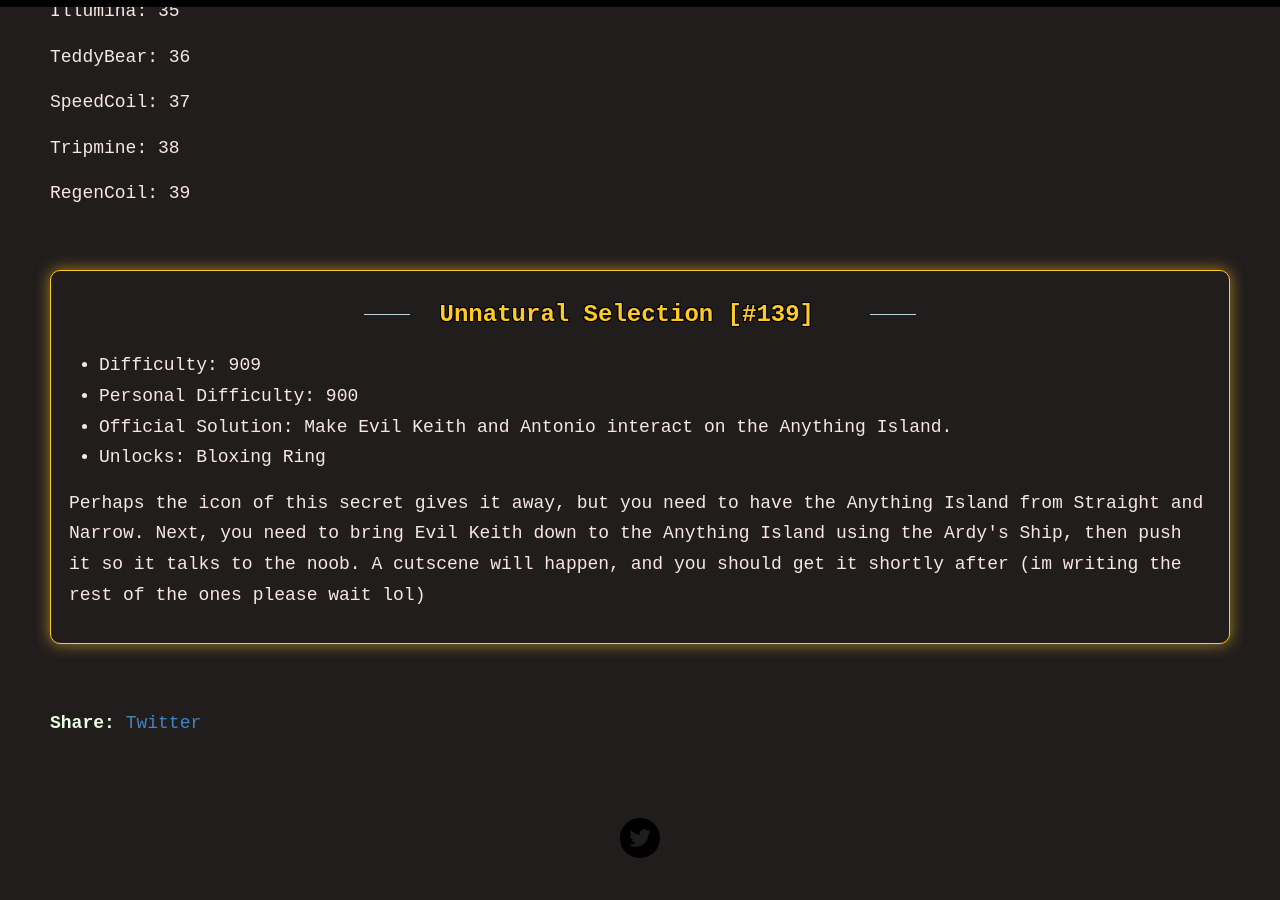
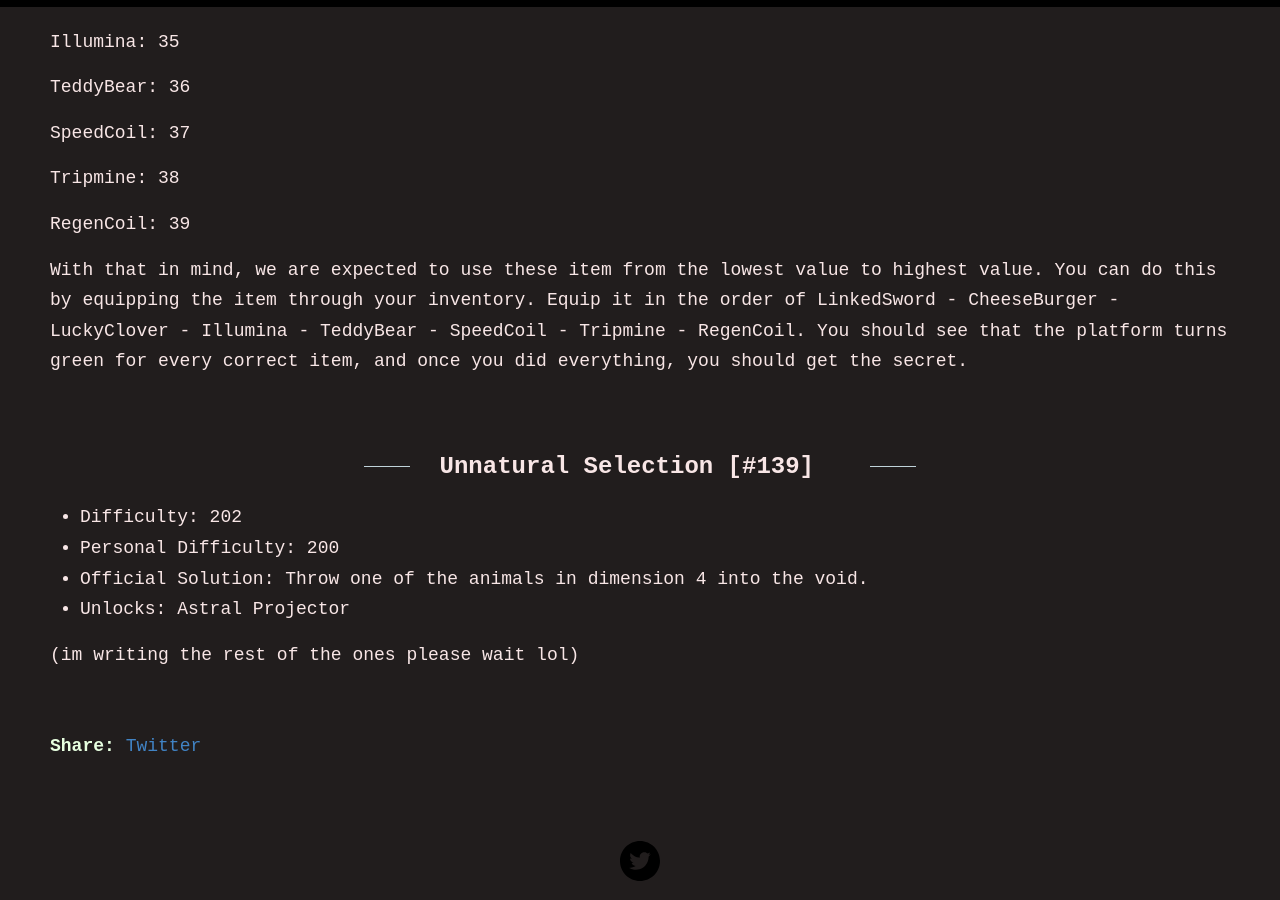
Before and after one commit to pwoofy/pwoofy.github.io, a Jekyll site: the page built from _guides/secretuniverse.md, in a window 1280 px wide and 900 px high, scrolled down 148440 px. Built offline with Jekyll 4.4.1, drawn with Linux system fonts in a browser that asks for light colours; some of the changed text lies outside the part shown.

```diff
--- a/_guides/secretuniverse.md
+++ b/_guides/secretuniverse.md
@@ -3399,7 +3399,7 @@
 
 ![oh](/images/secretuniverse/ocd.png)
 
-<p>First of all, you might notice the two darker colored bricks inside of the red box. Make sure to position both of your legs so they fit in perfectly. Absurd as it may seem, the red box and the white outline at the top is supposed to represent your taskbar. Since the red box is small, you are supposed to make your window as small as it can get, and then align your cursor so that it is at the center of the crosshair.</p>
+<p>First of all, you might notice the two darker colored bricks inside of the red box.  And also, unequip your items. It is important for later. Make sure to position both of your legs so they fit in perfectly. Absurd as it may seem, the red box and the white outline at the top is supposed to represent your taskbar. Since the red box is small, you are supposed to make your window as small as it can get, and then align your cursor so that it is at the center of the crosshair.</p>
 
 ![oh](/images/secretuniverse/canva.png)
 
@@ -3408,6 +3408,7 @@
 ![oh](/images/secretuniverse/wuh.png)
 
 <p>You can see that the GUIObject in view of Teddy Bear is 36. You can repeat this with everything else. You get the following values:</p>
+
 <p>LinkedSword: 32</p>
 <p>CheeseBurger: 33</p>
 <p>LuckyClover: 34</p>
@@ -3416,17 +3417,19 @@
 <p>SpeedCoil: 37</p>
 <p>Tripmine: 38</p>
 <p>RegenCoil: 39</p>
+
+<p>With that in mind, we are expected to use these item from the lowest value to highest value. You can do this by equipping the item through your inventory. Equip it in the order of LinkedSword - CheeseBurger - LuckyClover - Illumina - TeddyBear - SpeedCoil - Tripmine - RegenCoil. You should see that the platform turns green for every correct item, and once you did everything, you should get the secret.</p>
 </div>
 <br>
 
 <div class="puzzle-entry" markdown="1">
 <h2>Unnatural Selection [#139]</h2>
 <ul>
-<li>Difficulty: 909</li>
-<li>Personal Difficulty: 900</li>
-<li>Official Solution: Make Evil Keith and Antonio interact on the Anything Island.</li>
-<li>Unlocks: Bloxing Ring</li>
-</ul>
-<p>Perhaps the icon of this secret gives it away, but you need to have the Anything Island from Straight and Narrow. Next, you need to bring Evil Keith down to the Anything Island using the Ardy's Ship, then push it so it talks to the noob. A cutscene will happen, and you should get it shortly after (im writing the rest of the ones please wait lol)</p>
-</div>
-<br>
+<li>Difficulty: 202</li>
+<li>Personal Difficulty: 200</li>
+<li>Official Solution: Throw one of the animals in dimension 4 into the void.</li>
+<li>Unlocks: Astral Projector</li>
+</ul>
+<p>(im writing the rest of the ones please wait lol)</p>
+</div>
+<br>
```
